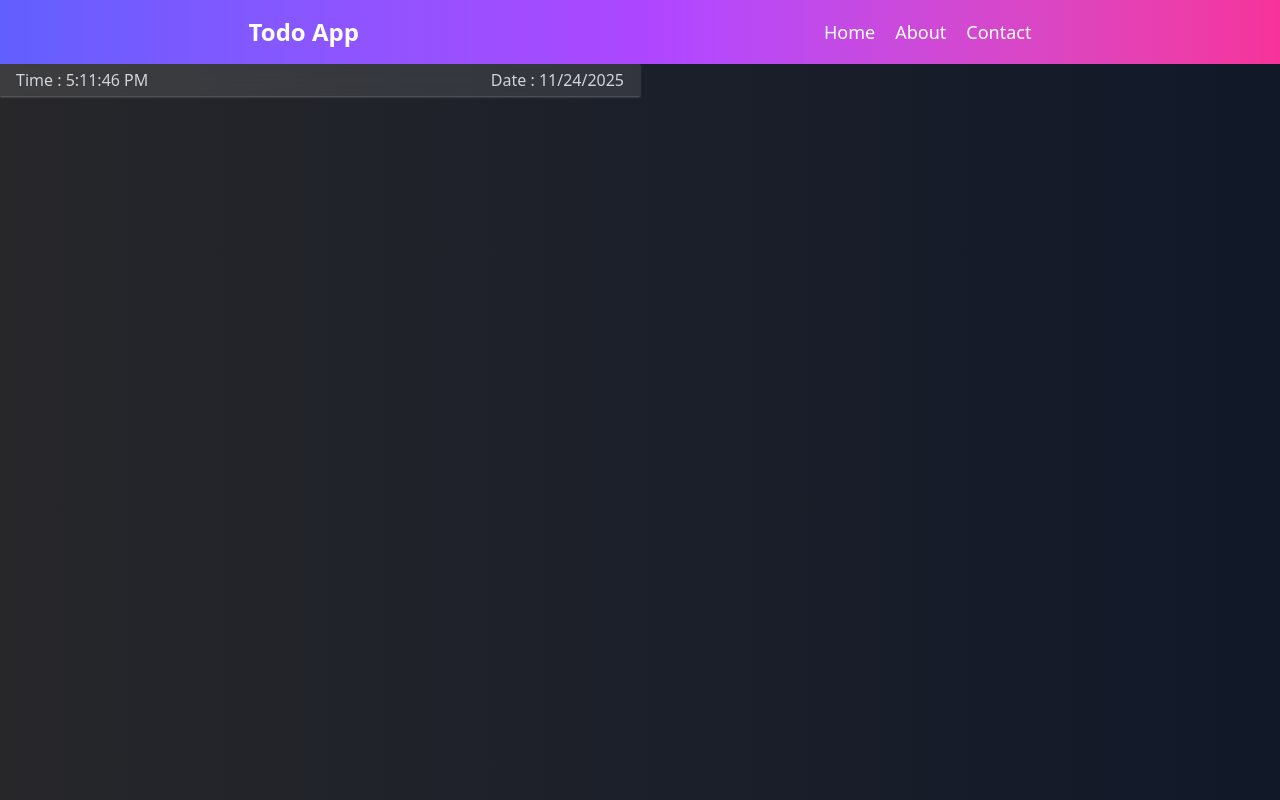
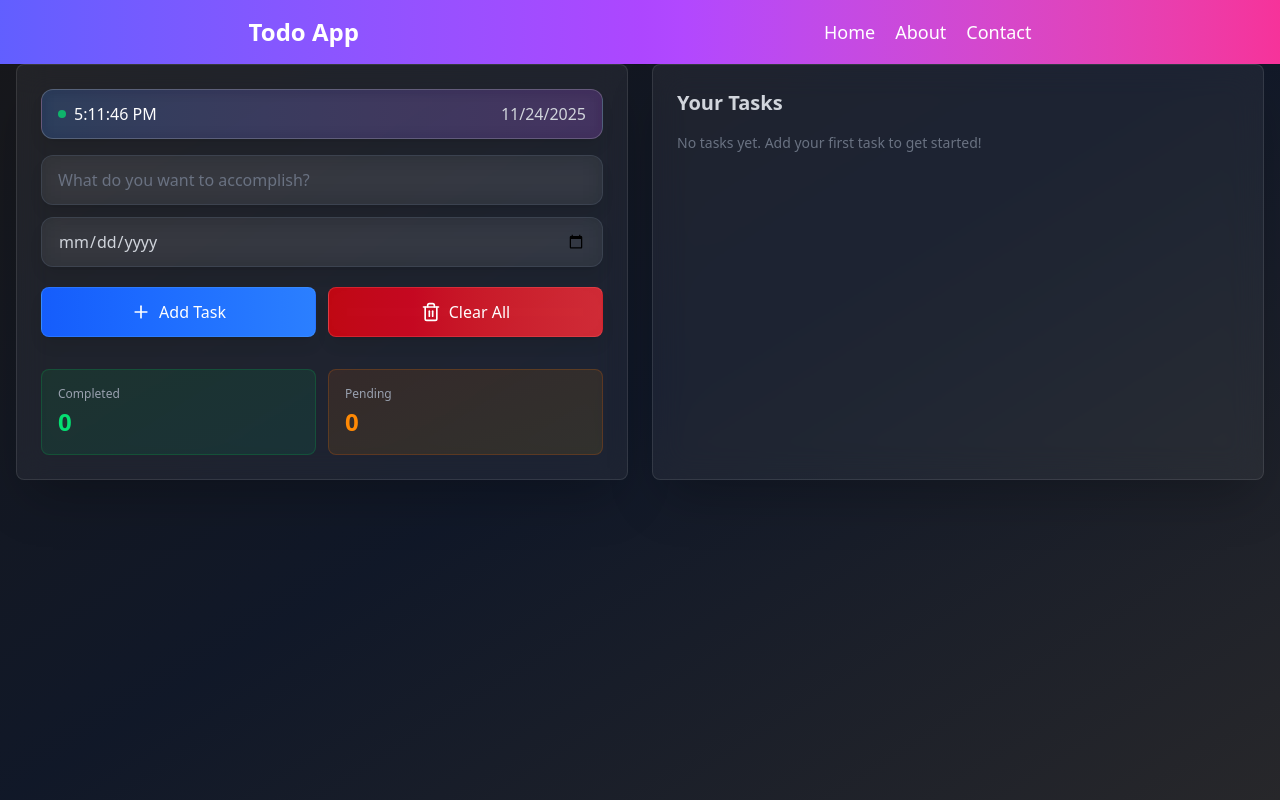
Before and after one commit to S1540/newTodo-App, a React (Vite) app in the folder todo-app/: page / in a window 1280 px wide. Built offline with nearby package versions, Linux system fonts and the light colour scheme.

Commit message:
update ui

```diff
--- a/todo-app/src/components/Main.jsx
+++ b/todo-app/src/components/Main.jsx
@@ -1,7 +1,9 @@
 import React, { useEffect, useState } from "react";
+import { Plus, Trash2 } from "lucide-react";
 
 const Main = () => {
   const [time, setTime] = useState(new Date());
+
   useEffect(() => {
     const timer = setInterval(() => {
       setTime(new Date());
@@ -11,20 +13,69 @@ const Main = () => {
 
   return (
     <>
-      <section className="bg-gradient-to-r from-zinc-800 to-gray-900 min-h-screen pt-16 text-white">
-        {/* <marquee className="bg-red-500 text-white py-0.5 text-xs">
-          Set Your Daily Task Here 👇 | And Follow Your Rutine And Makr
-          Decipline 👦 Your Life 🧬{" "}
-        </marquee> */}
+      <section className="bg-gradient-to-br from-zinc-900 via-gray-900 to-zinc-800 min-h-screen pt-8 sm:pt-16 text-white px-4">
         {/* Task Section */}
-        <div className="max-w-full w-full grid grid-cols-1 md:grid-cols-2">
-          <div className="flex justify-between px-4 bg-white/10 backdrop-blur-sm py-1  shadow-xs shadow-white/30 text-gray-300 ">
-            <div>
-              <h2>Time : {time.toLocaleTimeString()}</h2>
+        <div className="max-w-7xl mx-auto w-full grid grid-cols-1 md:grid-cols-2 gap-6">
+          <div className="flex flex-col gap-4 bg-white/5 backdrop-blur-lg rounded-lg p-6 border border-white/10 shadow-2xl">
+            {/* Header with Time & Date */}
+            <div className="flex justify-between items-center px-4 py-3 bg-gradient-to-r from-blue-500/20 to-purple-500/20 backdrop-blur-sm rounded-xl border border-white/20 shadow-lg">
+              <div className="flex items-center gap-2">
+                <div className="w-2 h-2 bg-green-400 rounded-full animate-pulse"></div>
+                <h2 className="text-sm sm:text-base font-medium">
+                  {time.toLocaleTimeString()}
+                </h2>
+              </div>
+              <div>
+                <h2 className="text-sm sm:text-base font-medium text-gray-300">
+                  {time.toLocaleDateString()}
+                </h2>
+              </div>
             </div>
-            <div>
-              <h2>Date : {time.toLocaleDateString()}</h2>
+
+            {/* Task Input Section */}
+            <div className="flex flex-col gap-3">
+              <input
+                type="text"
+                placeholder="What do you want to accomplish?"
+                className="border border-gray-600/50 rounded-xl px-4 py-3 outline-none w-full bg-white/5 backdrop-blur-md shadow-lg text-gray-200 placeholder:text-gray-500 focus:border-blue-400/50 focus:ring-2 focus:ring-blue-400/20 transition-all"
+              />
+              <input
+                type="date"
+                className="border border-gray-600/50 rounded-xl px-4 py-3 outline-none w-full bg-white/5 backdrop-blur-md shadow-lg text-gray-300 focus:border-blue-400/50 focus:ring-2 focus:ring-blue-400/20 transition-all"
+              />
+
+              {/* Action Buttons */}
+              <div className="flex gap-3 mt-2">
+                <button className="flex-1 flex items-center justify-center gap-2 py-3 px-4 rounded-lg bg-gradient-to-r from-blue-600 to-blue-500 hover:from-blue-500 hover:to-blue-400 backdrop-blur-md shadow-lg border border-blue-400/30 transition-all hover:scale-105 active:scale-95 font-medium">
+                  <Plus size={20} />
+                  <span>Add Task</span>
+                </button>
+                <button className="flex-1 flex items-center justify-center gap-2 py-3 px-4 rounded-lg bg-gradient-to-r from-red-600/80 to-red-500/80 hover:from-red-500 hover:to-red-400 backdrop-blur-md shadow-lg border border-red-400/30 transition-all hover:scale-105 active:scale-95 font-medium">
+                  <Trash2 size={20} />
+                  <span>Clear All</span>
+                </button>
+              </div>
             </div>
+
+            {/* Stats or Additional Info */}
+            <div className="flex gap-3 mt-4">
+              <div className="flex-1 bg-gradient-to-br from-green-500/10 to-emerald-500/10 rounded-lg p-4 border border-green-500/20">
+                <p className="text-xs text-gray-400 mb-1">Completed</p>
+                <p className="text-2xl font-bold text-green-400">0</p>
+              </div>
+              <div className="flex-1 bg-gradient-to-br from-orange-500/10 to-yellow-500/10 rounded-lg p-4 border border-orange-500/20">
+                <p className="text-xs text-gray-400 mb-1">Pending</p>
+                <p className="text-2xl font-bold text-orange-400">0</p>
+              </div>
+            </div>
+          </div>
+
+          {/* Second grid item - you can style this yourself */}
+          <div className="flex flex-col gap-4 bg-white/5 backdrop-blur-lg rounded-lg p-6 border border-white/10 shadow-2xl">
+            <h3 className="text-xl font-semibold text-gray-300">Your Tasks</h3>
+            <p className="text-gray-500 text-sm">
+              No tasks yet. Add your first task to get started!
+            </p>
           </div>
         </div>
       </section>
```
